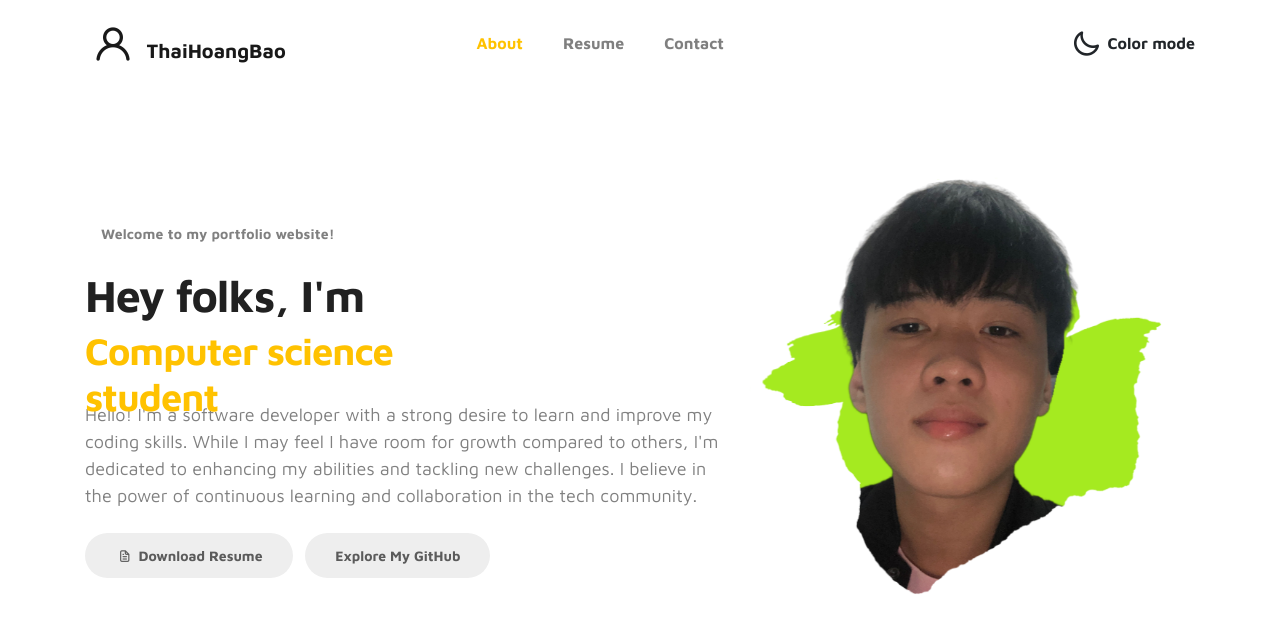
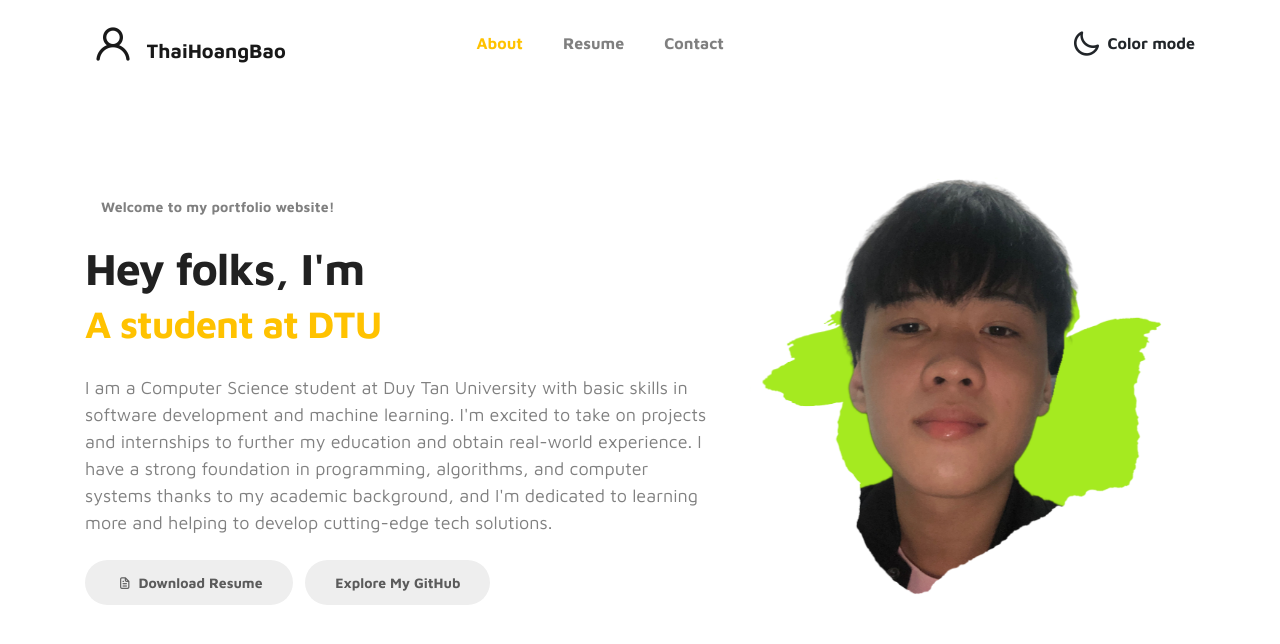
Before and after one commit to noddenhoang/thaihoangbao, a plain HTML site: page index.html in a window 1280 px wide. Both pictures are taken after a click on the link "About". Shown: the part 21-665 px from the top of the page. Drawn offline with Linux system fonts and the light colour scheme.

Commit message:
Update index.html

```diff
--- a/index.html
+++ b/index.html
@@ -77,11 +77,10 @@ https://www.tooplate.com/view/2115-marvel
               <span class="mr-2">Hey folks, I'm</span>
               <div class="animated-info">
                 <span class="animated-item">Bao Hoang Thai</span>
-                <span class="animated-item">Computer science student</span>
+                <span class="animated-item">A student at DTU</span>
               </div>
             </h1>
-            <p>
-Hello! I'm a software developer with a strong desire to learn and improve my coding skills. While I may feel I have room for growth compared to others, I'm dedicated to enhancing my abilities and tackling new challenges. I believe in the power of continuous learning and collaboration in the tech community.</p>
+            <p>I am a Computer Science student at Duy Tan University with basic skills in software development and machine learning. I'm excited to take on projects and internships to further my education and obtain real-world experience. I have a strong foundation in programming, algorithms, and computer systems thanks to my academic background, and I'm dedicated to learning more and helping to develop cutting-edge tech solutions.</p>
 
             <div class="custom-btn-group mt-4">
               <a href="CV.pdf" target="_blank" class="btn mr-lg-2 custom-btn"><i class='uil uil-file-alt'></i>
```
